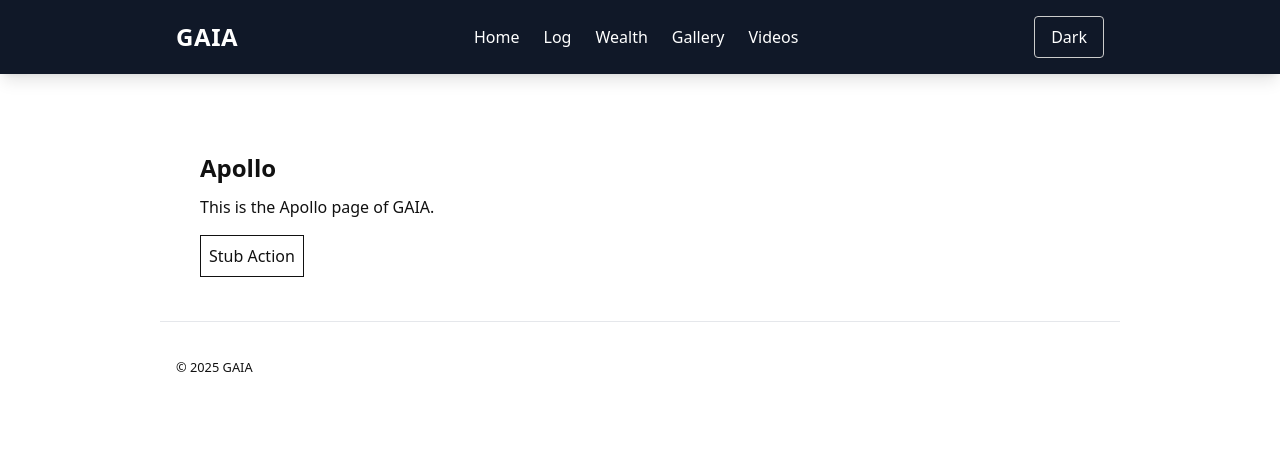
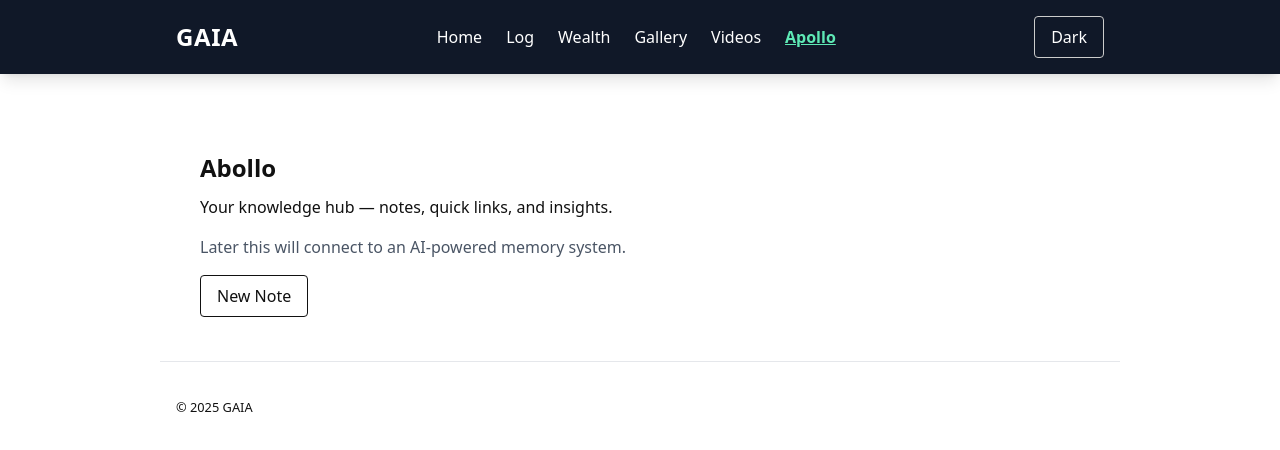
Before and after one commit to Mostafa-El-Masry/gaia, a Next.js app: page /apollo in a window 1280 px wide. Shown: the top 450 px of the page. Built offline with nearby package versions, Linux system fonts and the light colour scheme.

Commit message:
adding simple markup for pages

```diff
--- a/app/apollo/page.tsx
+++ b/app/apollo/page.tsx
@@ -1,9 +1,10 @@
-export default function CorePage() {
+export default function AbolloPage() {
   return (
-    <section className="p-6">
-      <h1 className="text-2xl font-bold">Apollo</h1>
-      <p>This is the Apollo page of GAIA.</p>
-      <button className="border p-2 mt-4">Stub Action</button>
+    <section className="p-6 space-y-4">
+      <h1 className="text-2xl font-bold">Abollo</h1>
+      <p>Your knowledge hub — notes, quick links, and insights.</p>
+      <p className="text-gray-600">Later this will connect to an AI-powered memory system.</p>
+      <button className="border px-4 py-2 rounded">New Note</button>
     </section>
   );
 }
--- a/app/components/Navbar.tsx
+++ b/app/components/Navbar.tsx
@@ -12,6 +12,7 @@ export default function Navbar() {
     { name: "Wealth", href: "/wealth" },
     { name: "Gallery", href: "/gallery" },
     { name: "Videos", href: "/videos" },
+    { name: "Apollo", href: "/apollo"},
   ];
 
   return (
--- a/app/gallery/page.tsx
+++ b/app/gallery/page.tsx
@@ -1,9 +1,10 @@
-// app/photos/page.tsx
-export default function galleryPage() {
+export default function GalleryPage() {
   return (
-    <main className="max-w-3xl mx-auto p-6">
-      <h1 className="text-2xl font-bold mb-2">Gallery</h1>
-      <p className="text-gray-600">Placeholder for the Photo Library (will load gallery later).</p>
-    </main>
+    <section className="p-6 space-y-4">
+      <h1 className="text-2xl font-bold">Gallery</h1>
+      <p>Your visual library. Here you’ll store images, artwork, and memories.</p>
+      <p className="text-gray-600">Later, this page will support filters, tags, and previews.</p>
+      <button className="border px-4 py-2 rounded">Add Image</button>
+    </section>
   );
 }
--- a/app/videos/page.tsx
+++ b/app/videos/page.tsx
@@ -1,9 +1,10 @@
-// app/videos/page.tsx
 export default function VideosPage() {
   return (
-    <main className="max-w-3xl mx-auto p-6">
-      <h1 className="text-2xl font-bold mb-2">Videos</h1>
-      <p className="text-gray-600">Placeholder for the Video Gallery (thumbnails and player later).</p>
-    </main>
+    <section className="p-6 space-y-4">
+      <h1 className="text-2xl font-bold">Videos</h1>
+      <p>A space for your recordings, lectures, or favorite clips.</p>
+      <p className="text-gray-600">Video player and resume features will be added later.</p>
+      <button className="border px-4 py-2 rounded">Upload Video</button>
+    </section>
   );
 }
--- a/app/wealth/page.tsx
+++ b/app/wealth/page.tsx
@@ -1,9 +1,10 @@
-// app/money/page.tsx
-export default function wealthPage() {
+export default function WealthPage() {
   return (
-    <main className="max-w-3xl mx-auto p-6">
-      <h1 className="text-2xl font-bold mb-2">Money</h1>
-      <p className="text-gray-600">Placeholder for the Wealth Calculator (coming soon).</p>
-    </main>
+    <section className="p-6 space-y-4">
+      <h1 className="text-2xl font-bold">Wealth</h1>
+      <p>Track your finances and projections here.</p>
+      <p className="text-gray-600">Future versions will include calculators, charts, and DB storage.</p>
+      <button className="border px-4 py-2 rounded">Start Calculation</button>
+    </section>
   );
 }
```
